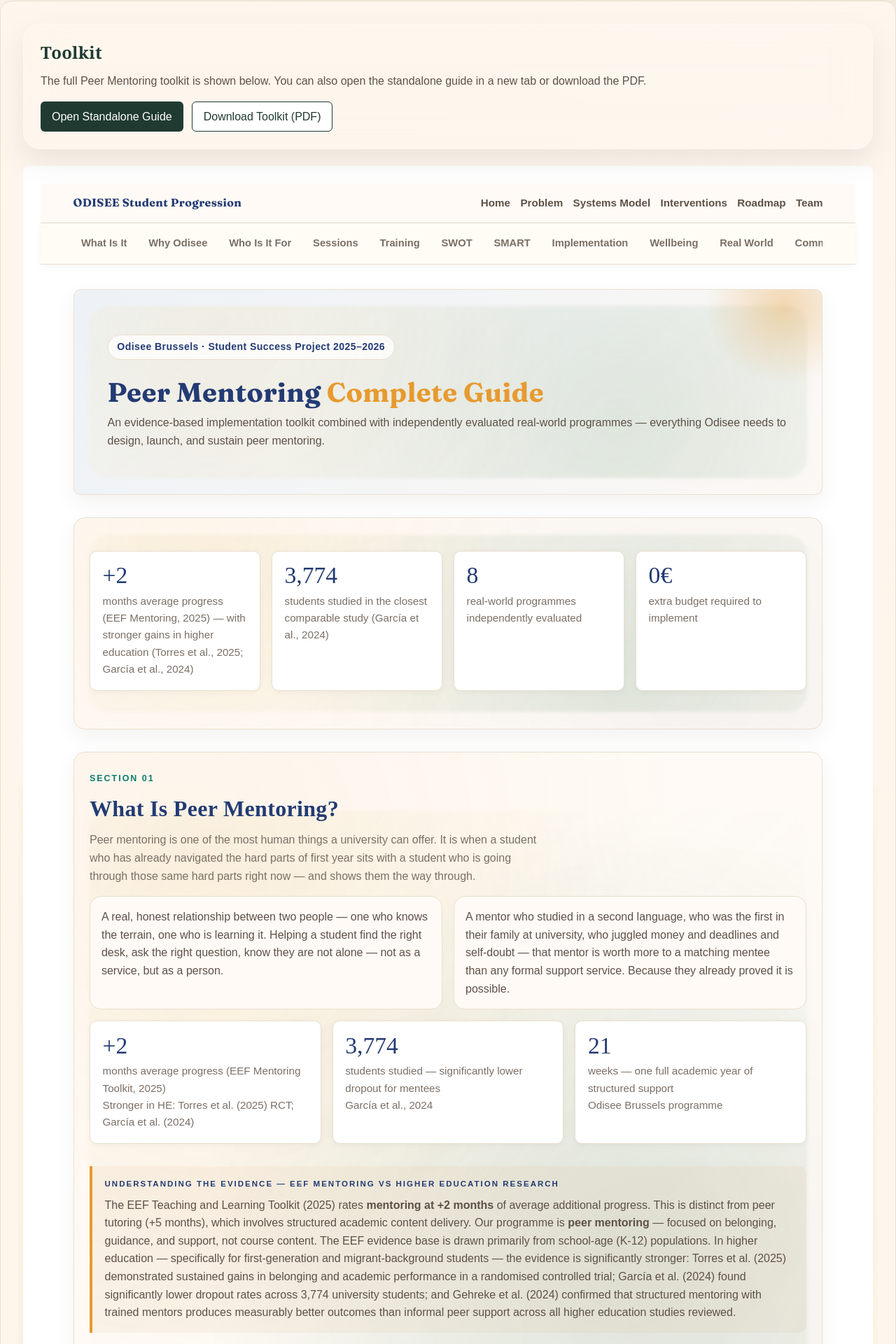
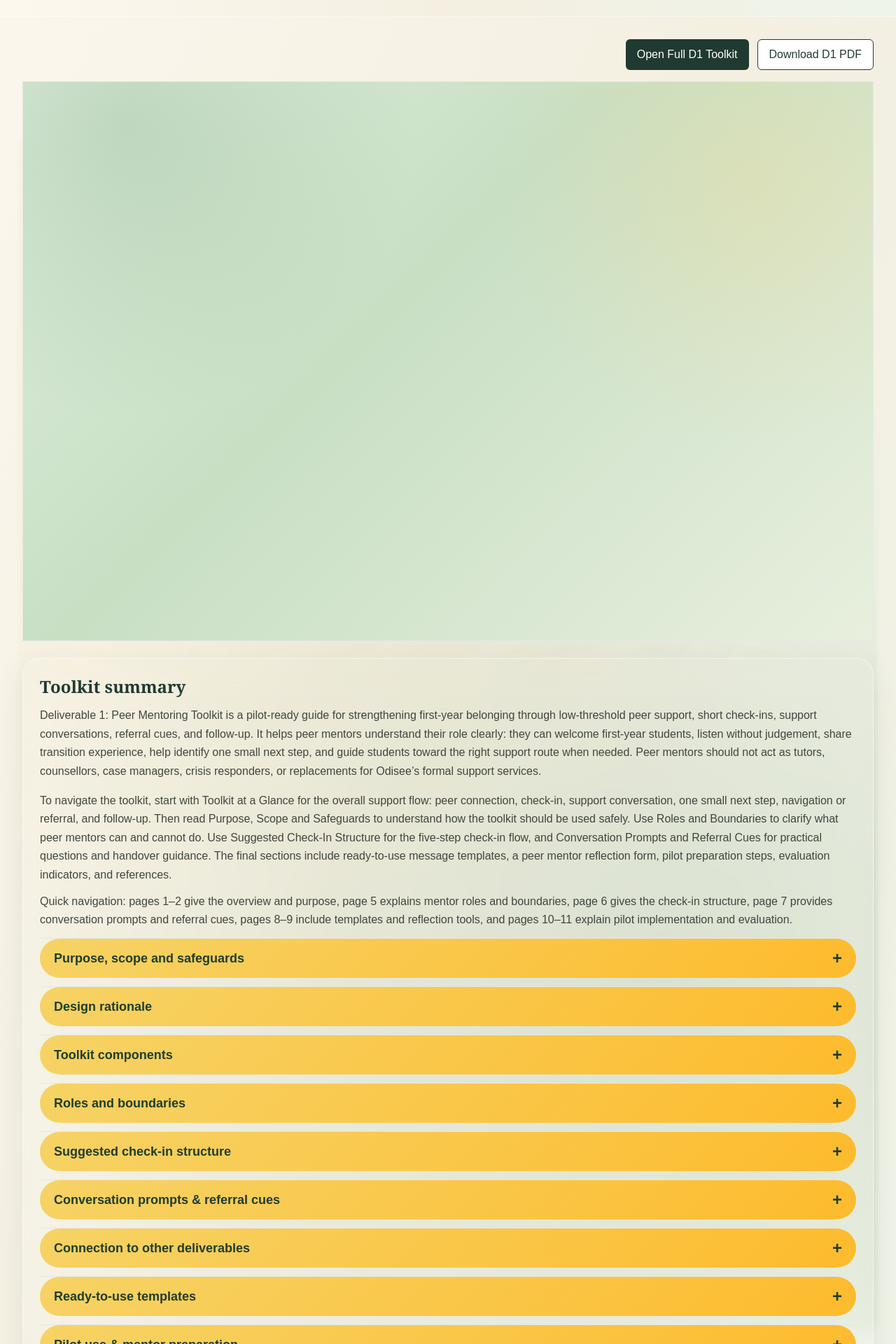
Before and after one commit to ChithraRaniJayaraman/odisee-student-progression, a React (Vite) app: page /#/peer-mentoring-toolkit in a window 1280 px wide. Shown: the part 490-2410 px from the top of the page at 70% size. Built offline with nearby package versions, Linux system fonts and the light colour scheme.

Commit message:
PeerMentoring: use assets/DELIVERABLES/D1.pdf, add viewer, update copy and buttons

```diff
--- a/src/pages/PeerMentoring.jsx
+++ b/src/pages/PeerMentoring.jsx
@@ -1,44 +1,106 @@
-import React, { useEffect, useState } from 'react';
+import React from 'react';
 import PageHero from '../components/PageHero';
 import Card from '../components/Card';
 
+function AccordionSection({ title, children }) {
+  const [open, setOpen] = React.useState(false);
+  return (
+    <div className="border-t">
+      <button
+        onClick={() => setOpen(!open)}
+        className="w-full flex items-center justify-between py-3 text-left"
+        aria-expanded={open}
+      >
+        <span className="text-lg font-semibold">{title}</span>
+        <span className="ml-4 text-2xl">{open ? '−' : '+'}</span>
+      </button>
+      {open && <div className="pb-4 pt-2 text-sm text-gray-700">{children}</div>}
+    </div>
+  );
+}
+
 function PeerMentoring() {
-  const [html, setHtml] = useState('');
-  const guidePath = '/Peer_Mentoring_Complete_Guide (1).html';
-  const pdfPath = '/NEW PEERMENTORING TOOLKIT.pdf';
-  const guideSrc = typeof window !== 'undefined' ? encodeURI(guidePath) : guidePath;
-  const pdfSrc = typeof window !== 'undefined' ? encodeURI(pdfPath) : pdfPath;
-
-  useEffect(() => {
-    fetch(guideSrc)
-      .then((r) => {
-        if (!r.ok) throw new Error('Network response not ok');
-        return r.text();
-      })
-      .then((t) => setHtml(t))
-      .catch(() => setHtml('<div class="p-6">Could not load guide content.</div>'));
-  }, [guideSrc]);
+  const pdfPath = 'assets/DELIVERABLES/D1.pdf';
 
   return (
     <>
-      <PageHero title="Peer Mentoring Toolkit" subtitle="Read the complete guide or download the toolkit PDF" />
+      <PageHero title="Peer Mentoring Toolkit" subtitle="Deliverable 1: peer support, check-ins, referral cues, and first-year belonging" />
 
       <section className="mx-auto max-w-7xl px-4 py-8 sm:px-6 lg:px-8">
-        <Card title="Toolkit">
-          <p className="mb-4">The full Peer Mentoring toolkit is shown below. You can also open the standalone guide in a new tab or download the PDF.</p>
-          <div className="flex gap-3">
-            <a href={guideSrc} target="_blank" rel="noreferrer" className="inline-flex items-center rounded-md bg-royal px-4 py-2 text-white">
-              Open Standalone Guide
-            </a>
-            <a href={pdfSrc} target="_blank" rel="noopener noreferrer" className="inline-flex items-center rounded-md border border-royal px-4 py-2 text-royal bg-white">
-              Download Toolkit (PDF)
-            </a>
-          </div>
+        <div className="flex justify-end mb-4 space-x-3">
+          <a
+            href={pdfPath}
+            target="_blank"
+            rel="noopener noreferrer"
+            className="inline-flex items-center rounded-md bg-royal px-4 py-2 text-white"
+          >
+            Open Full D1 Toolkit
+          </a>
+
+          <a
+            href={pdfPath}
+            download
+            className="inline-flex items-center rounded-md border border-royal px-4 py-2 text-royal bg-white"
+          >
+            Download D1 PDF
+          </a>
+        </div>
+
+        <div className="mb-6">
+          <iframe
+            title="D1 Peer Mentoring Toolkit"
+            src={pdfPath}
+            className="w-full h-[800px] border"
+          />
+        </div>
+
+        <Card title="Toolkit summary">
+          <p className="mb-4">Deliverable 1: Peer Mentoring Toolkit is a pilot-ready guide for strengthening first-year belonging through low-threshold peer support, short check-ins, support conversations, referral cues, and follow-up. It helps peer mentors understand their role clearly: they can welcome first-year students, listen without judgement, share transition experience, help identify one small next step, and guide students toward the right support route when needed. Peer mentors should not act as tutors, counsellors, case managers, crisis responders, or replacements for Odisee’s formal support services.</p>
+
+          <p className="mb-4">To navigate the toolkit, start with Toolkit at a Glance for the overall support flow: peer connection, check-in, support conversation, one small next step, navigation or referral, and follow-up. Then read Purpose, Scope and Safeguards to understand how the toolkit should be used safely. Use Roles and Boundaries to clarify what peer mentors can and cannot do. Use Suggested Check-In Structure for the five-step check-in flow, and Conversation Prompts and Referral Cues for practical questions and handover guidance. The final sections include ready-to-use message templates, a peer mentor reflection form, pilot preparation steps, evaluation indicators, and references.</p>
+
+          <p className="mb-4">Quick navigation: pages 1–2 give the overview and purpose, page 5 explains mentor roles and boundaries, page 6 gives the check-in structure, page 7 provides conversation prompts and referral cues, pages 8–9 include templates and reflection tools, and pages 10–11 explain pilot implementation and evaluation.</p>
+
+          <AccordionSection title="Purpose, scope and safeguards">
+            The toolkit strengthens first-year belonging by structuring existing buddy or peer-support practices without replacing them. It is pilot-ready and includes clear role boundaries, privacy safeguards and brief factual referral notes to keep mentoring low-burden and safe.
+          </AccordionSection>
+
+          <AccordionSection title="Design rationale">
+            Built from evidence on belonging and peer mentoring, the toolkit focuses on social integration and practical help-seeking. It provides role clarity, prompts and referral cues so mentors can support transitions without taking on specialised responsibilities.
+          </AccordionSection>
+
+          <AccordionSection title="Toolkit components">
+            Key components include a peer mentor role card, boundaries guide, five-step check-in structure, conversation prompts, referral cues, message templates and short reflection forms. These pieces are designed to make mentoring consistent and easy to pilot.
+          </AccordionSection>
+
+          <AccordionSection title="Roles and boundaries">
+            Peer mentors listen, share experience and guide students to appropriate support but must not act as counsellors or handle crises. Programme coordinators and student coaches receive referral cues and manage staff-led follow-up.
+          </AccordionSection>
+
+          <AccordionSection title="Suggested check-in structure">
+            Use a five-step flow: welcome, discuss upcoming pressures, surface the main concern, agree one small next step, and confirm the follow-up or support route. Keep check-ins short (15–30 minutes) and use them at key transition moments.
+          </AccordionSection>
+
+          <AccordionSection title="Conversation prompts & referral cues">
+            Mentors use flexible prompts about belonging, study routines and practical pressures; referral cues indicate when to involve learning coaches, programme coordinators or student support services. Visible distress, repeated withdrawal, or sustained academic difficulty should be escalated promptly.
+          </AccordionSection>
+
+          <AccordionSection title="Connection to other deliverables">
+            This toolkit links into the Early Alert & Follow-Up Protocol (staff-led escalation) and the First-Year Self-Regulated Learning Guide (study routines and help-seeking). Use those deliverables for formal follow-up and student-facing study guidance.
+          </AccordionSection>
+
+          <AccordionSection title="Ready-to-use templates">
+            Includes short templates for first contact, follow-up messages, support navigation and concise referral notes so mentors can communicate quickly and consistently.
+          </AccordionSection>
+
+          <AccordionSection title="Pilot use & mentor preparation">
+            Run a small pilot in one or two programmes: adapt contacts, select and brief mentors, run check-ins, collect short feedback and refine. Brief mentors on boundaries, privacy and when to escalate.
+          </AccordionSection>
+
+          <AccordionSection title="Pilot evaluation indicators">
+            Measure student belonging, mentor confidence, referral clarity and workload feasibility using short feedback forms and mentor reflection notes during and after the pilot.
+          </AccordionSection>
         </Card>
-
-        <div className="mt-6 rounded-lg overflow-hidden border border-white/20 bg-white">
-          <div className="prose max-w-none p-6" dangerouslySetInnerHTML={{ __html: html }} />
-        </div>
       </section>
     </>
   );
```
